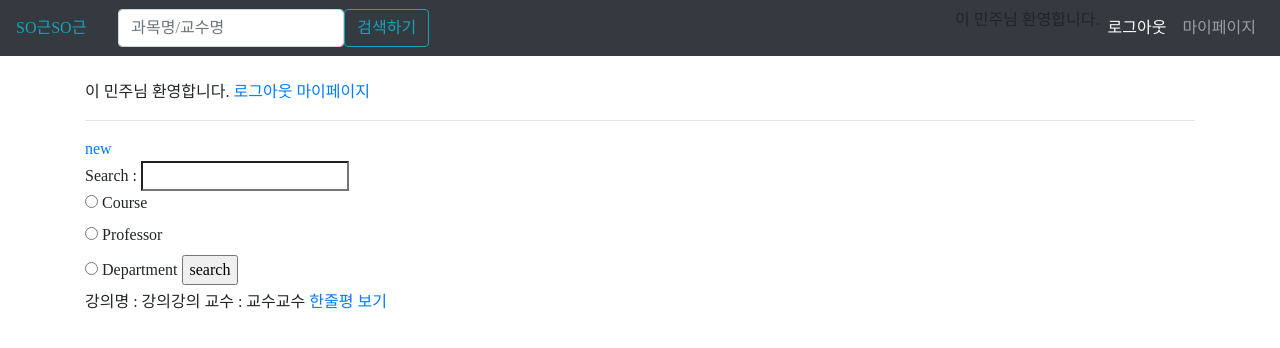
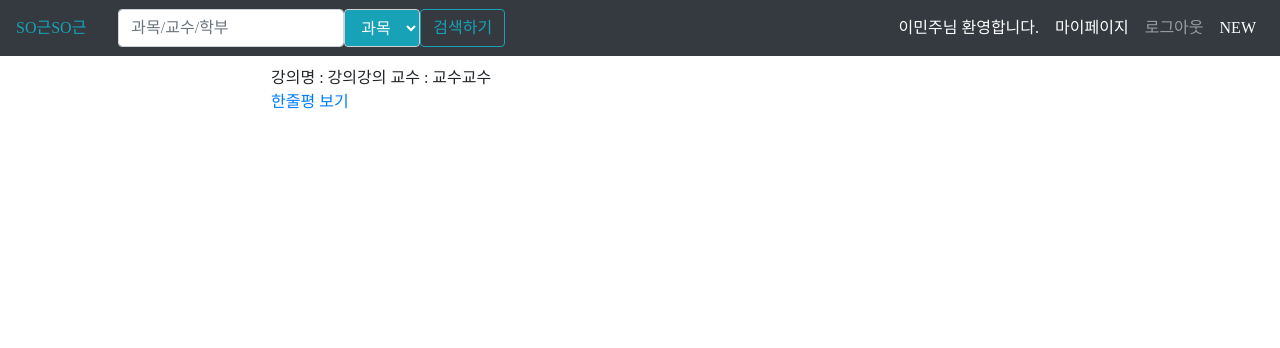
Before and after one commit to i-cluster/sgutest, a Django app: page /home/ in a window 1280 px wide. Shown: the top 348 px of the page. Run offline with Django 3.2, Linux system fonts and the light colour scheme; a user stored in the database is signed in; data comes from the database, SQL or seed files in the repository; both versions use the stored data as it was after the commit; some libraries are stand-ins or nearby versions; some web fonts are replaced.

Commit message:
mijeong navbar

```diff
--- a/sgapp/static/css/style.css
+++ b/sgapp/static/css/style.css
@@ -55,3 +55,23 @@ body{
 .nav-in {
     float: right;
 }
+
+#cate{
+    display: block;
+    height: calc(1.5em + .75rem + 2px);
+    padding: .375rem .75rem;
+    font-size: 1rem;
+    font-weight: 400;
+    line-height: 1.5;
+    color:white;
+    background-color:#17A2B8;
+    background-clip: padding-box;
+    border: 1px solid #ced4da;
+    border-radius: .25rem;
+    transition: border-color .15s ease-in-out,box-shadow .15s ease-in-out;
+}
+
+.container{
+    width: 60%;
+    margin: 10px auto;
+}
--- a/sgapp/templates/sgapp/base.html
+++ b/sgapp/templates/sgapp/base.html
@@ -25,8 +25,14 @@
 
         <div class="navbar-nav-scroll">
           <ul class="navbar-nav bd-navbar-nav flex-row">
-            <form class="form-inline">
-                <input class="form-control" type="search" placeholder="과목명/교수명" aria-label="Search">
+            <form class="form-inline" action="{% url 'search' %}" method='GET'>
+                <input class="form-control" type="search" placeholder="과목/교수/학부" name="search">
+
+                <select id="cate" name="cate">
+                    <option value="name">과목</option>
+                    <option value="prof">교수</option>
+                    <option value="dep">학부</option>
+                </select>
                 <button class="btn btn-outline-info " type="submit">검색하기</button>
             </form>
 
@@ -34,16 +40,23 @@
         </div>
 
         <ul class="navbar-nav ml-md-auto">
-            <ul class="navbar-nav bd-navbar-nav flex-row">
+            <ul class="navbar-nav bd-navbar-nav flex-row align-items: center">
 
                 {% if user.is_authenticated %}<!-- 만약 로그인이 되어있는 상태이면 -->
-                {{user.last_name}} {{user.first_name}}님 환영합니다.
 
                   <li class="nav-item active">
+                    <a class="nav-link" href="/mypage">{{user.last_name}}{{user.first_name}}님 환영합니다.</a>
+                  </li>
+                  <li class="nav-item active">
+                    <a class="nav-link" href="/mypage">마이페이지</a>
+                  </li>
+                  <li class="nav-item ">
                     <a class="nav-link" href="/signout">로그아웃 <span class="sr-only">(current)</span></a>
                   </li>
-                  <li class="nav-item">
-                    <a class="nav-link" href="/mypage">마이페이지</a>
+
+                  <!-- 관리자모드로 로그인일 경우 추가-->
+                  <li class="nav-item active">
+                    <a class="nav-link" href="/new">NEW <span class="sr-only">(current)</span></a>
                   </li>
 
                 {% else %}
--- a/sgapp/templates/sgapp/home.html
+++ b/sgapp/templates/sgapp/home.html
@@ -4,32 +4,13 @@
 
 <div class="container">
 
-<br>
-{% if user.is_authenticated %}<!-- 만약 로그인이 되어있는 상태이면 -->
-{{user.last_name}} {{user.first_name}}님 환영합니다. <!-- 다음과같이 출력 -->
-<a href="{% url 'signout' %}">로그아웃</a> <!-- 로그아웃이 뜨도록 한다. -->
-<a href="{% url 'mypage' %}">마이페이지</a>
-{% else %} <!-- 로그인이 되어있지않다면 -->
-<a href="{% url 'signin' %}">로그인</a> <!-- 로그인과-->
-<a href="{% url 'signup' %}">회원가입</a> <!-- 회원가입이 뜨도록 한다. -->
-{% endif %}
-<hr> <!-- 윗부분(고정) -->
-
-<a href="{% url 'new' %}">new</a><br>
-
-<form action="{% url 'search' %}" method='GET'>
-	Search : <input type='search' name='search'><br>
-    <input type="radio" id="name" name="cate" value="name">
-    <label for="name">Course</label><br>
-    <input type="radio" id="prof" name="cate" value="prof">
-    <label for="prof">Professor</label><br>
-    <input type="radio" id="dep" name="cate" value="dep">
-    <label for="dep">Department</label>
-	<input type='submit' value='search'>
-</form>
 
 {% for c in crs %}
-    강의명 : {{c.name}} 교수 : {{c.prof}} <a href="{% url 'detail' c.id %}">한줄평 보기</a> <br>
+    강의명 : {{c.name}} 교수 : {{c.prof}}
+    <br>
+    <a href="{% url 'detail' c.id %}">한줄평 보기</a> <br>
 {% endfor %}
 
+</div>
+
 {% endblock %}
--- a/sgapp/templates/sgapp/mypage.html
+++ b/sgapp/templates/sgapp/mypage.html
@@ -20,6 +20,5 @@ id : {{user.last_name}} {{user.first_name}}
 
 <br>
 <br>
-<a href="{% url 'home' %}">홈으로</a>
 
 {% endblock %}
```
Also changed, not shown: db.sqlite3.
